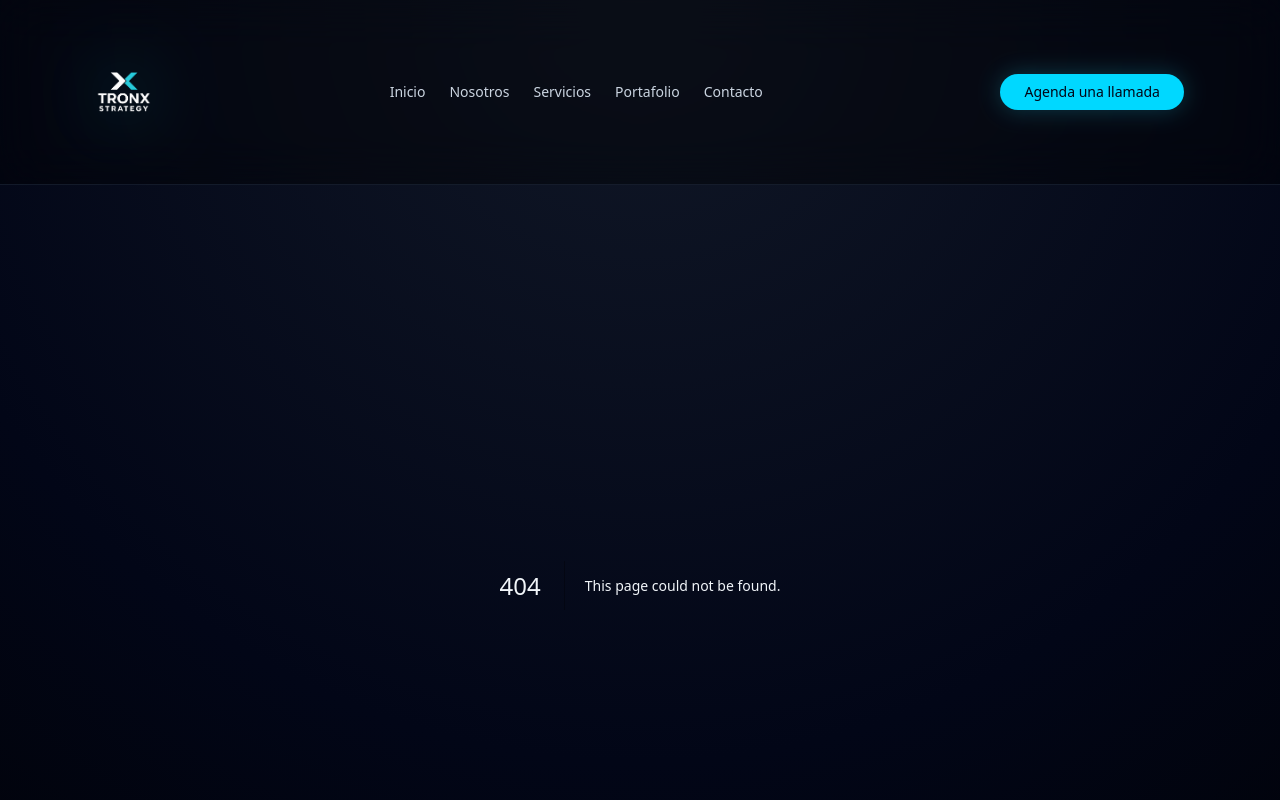
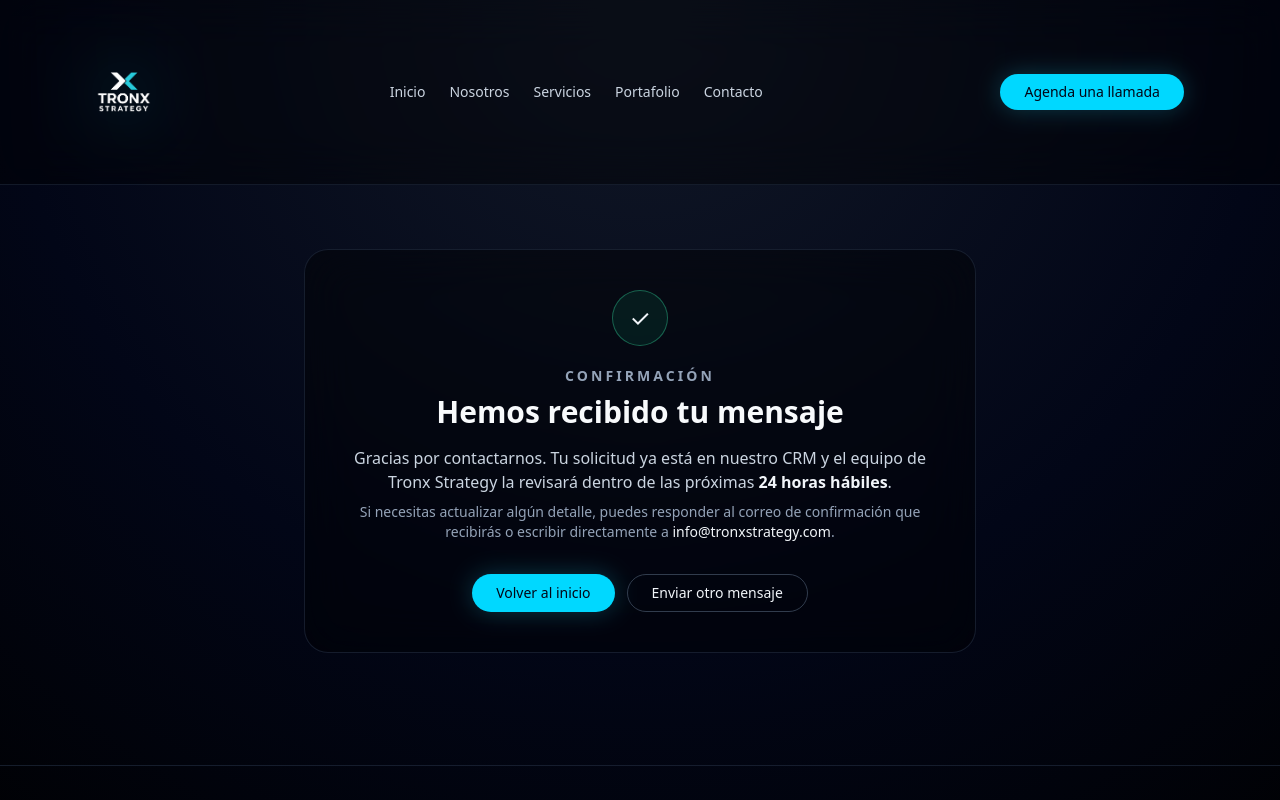
Before and after one commit to TronxGroup/Tronx-Strategy, a Next.js app: page /confirm in a window 1280 px wide. Before the commit this address had no page. Shown: the top 800 px of the page. Built offline with nearby package versions, Linux system fonts and the light colour scheme.

Commit message:
Create page.tsx

```diff
--- /dev/null
+++ b/app/confirm/page.tsx
@@ -0,0 +1,59 @@
+// app/confirm/page.tsx
+import type { Metadata } from "next";
+import Link from "next/link";
+
+export const metadata: Metadata = {
+  title: "Mensaje enviado — Tronx Strategy",
+  description:
+    "Confirmación de contacto. Hemos recibido tu mensaje y te responderemos dentro de 24 horas hábiles.",
+  alternates: {
+    canonical: "/confirm",
+  },
+};
+
+export default function ConfirmPage() {
+  return (
+    <section className="section flex min-h-[60vh] items-center">
+      <div className="w-full max-w-2xl mx-auto">
+        <div className="card-surface px-6 py-8 sm:px-10 sm:py-10 text-center">
+          {/* Icono simple */}
+          <div className="mx-auto mb-5 flex h-14 w-14 items-center justify-center rounded-full bg-emerald-500/10 border border-emerald-400/40">
+            <span className="text-2xl">✓</span>
+          </div>
+
+          <p className="section-title text-sky-300/90">Confirmación</p>
+          <h1 className="mt-2 text-2xl sm:text-3xl font-semibold text-slate-50">
+            Hemos recibido tu mensaje
+          </h1>
+
+          <p className="mt-4 text-sm sm:text-base text-slate-300">
+            Gracias por contactarnos. Tu solicitud ya está en nuestro CRM y el
+            equipo de Tronx Strategy la revisará dentro de las próximas{" "}
+            <span className="font-semibold text-slate-100">
+              24 horas hábiles
+            </span>
+            .
+          </p>
+
+          <p className="mt-2 text-xs sm:text-sm text-slate-400">
+            Si necesitas actualizar algún detalle, puedes responder al correo de
+            confirmación que recibirás o escribir directamente a{" "}
+            <span className="text-slate-100 font-medium">
+              info@tronxstrategy.com
+            </span>
+            .
+          </p>
+
+          <div className="mt-8 flex flex-wrap justify-center gap-3">
+            <Link href="/" className="btn-primary">
+              Volver al inicio
+            </Link>
+            <Link href="/contacto" className="btn-ghost">
+              Enviar otro mensaje
+            </Link>
+          </div>
+        </div>
+      </div>
+    </section>
+  );
+}
```
